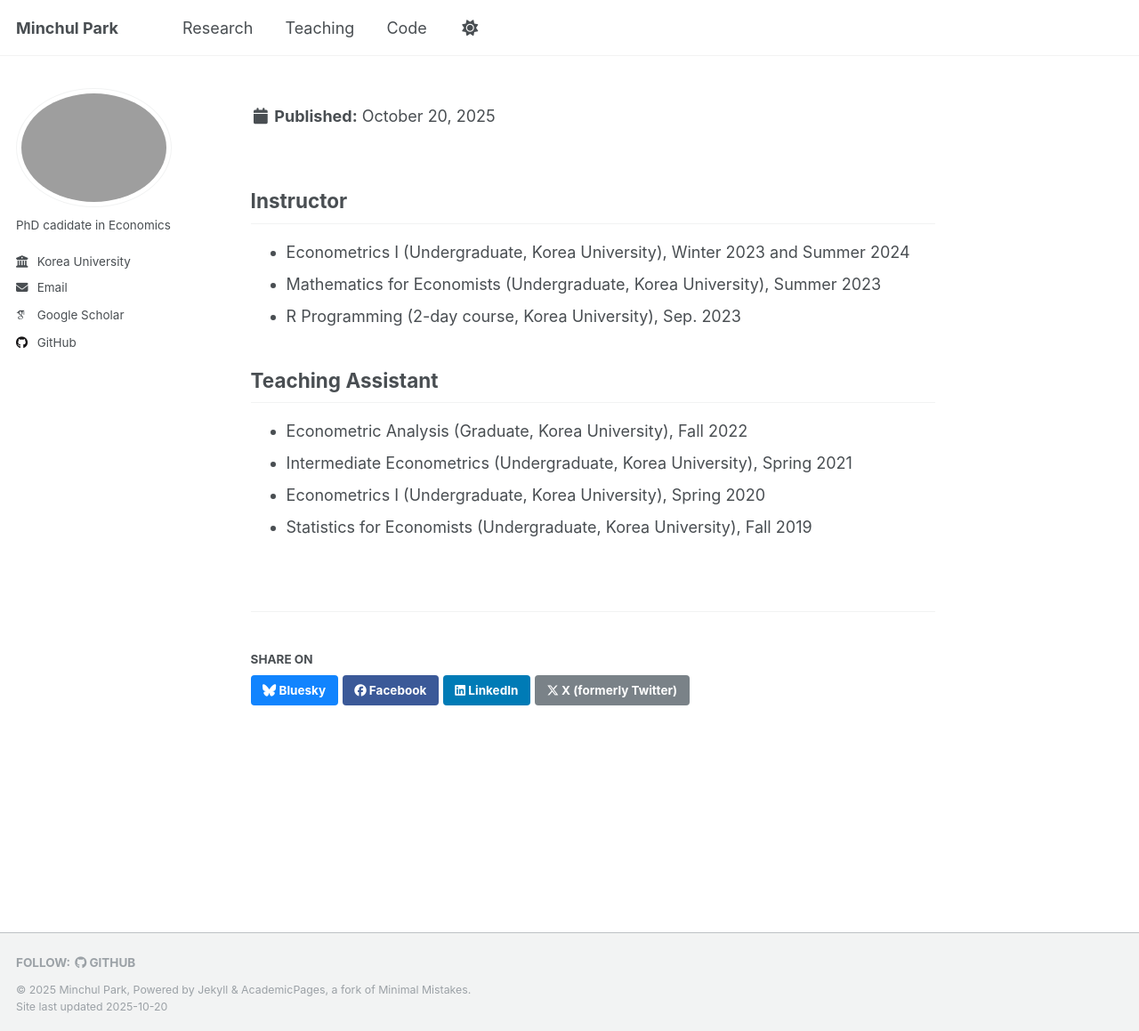
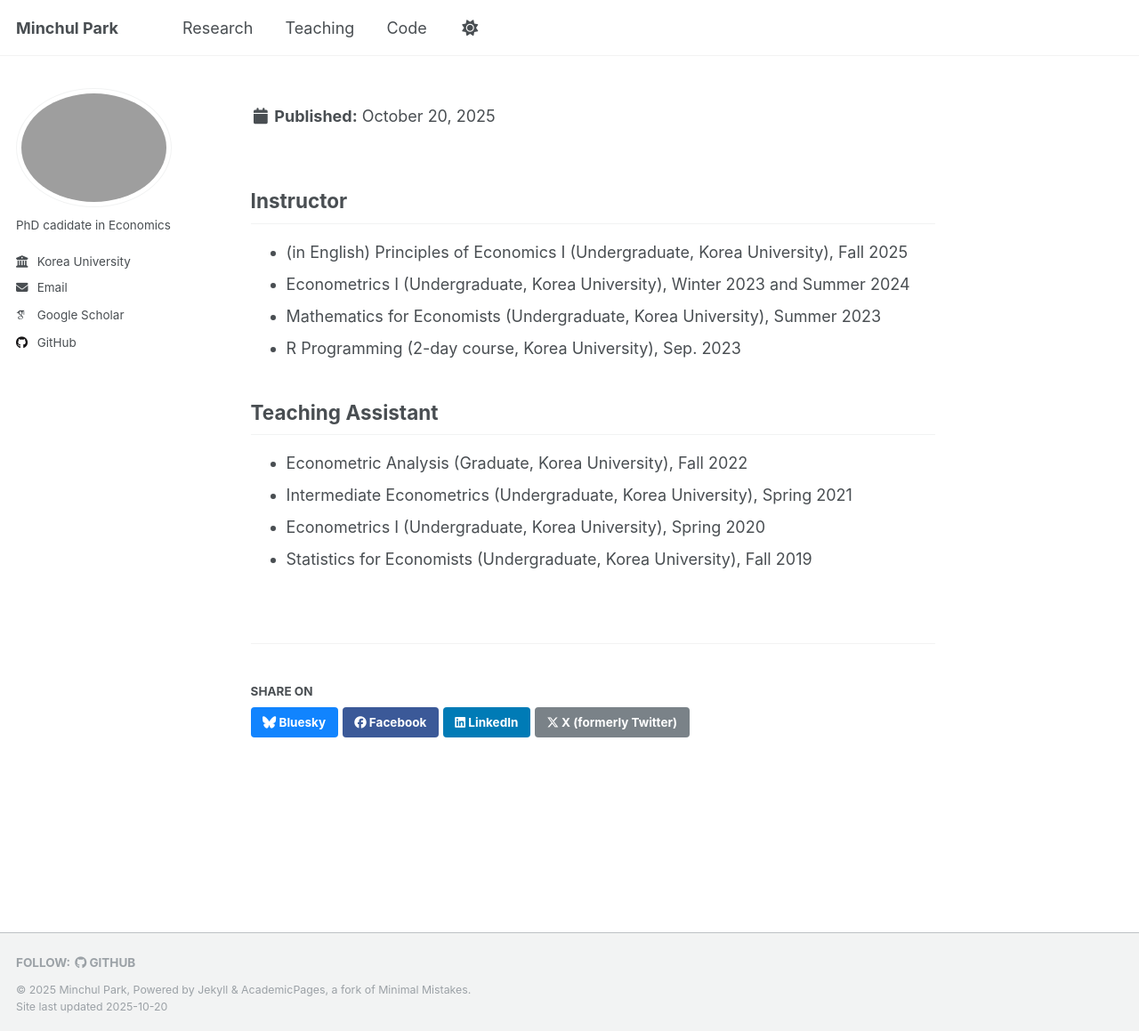
Before and after one commit to econompark/econompark.github.io, a Jekyll site: the page built from _teaching/teaching.md, in a window 1280 px wide and 1159 px high. Shown: the whole window at 89% size. Built offline with Jekyll 4.4.1, drawn with Linux system fonts in a browser that asks for light colours; some web fonts are replaced; a script that is not in the unit is left out.

Commit message:
Add course details for Principles of Economics I

```diff
--- a/_teaching/teaching.md
+++ b/_teaching/teaching.md
@@ -6,6 +6,7 @@ header: false
 show_date: false
 ---
 ## Instructor
+  - (in English) Principles of Economics I (Undergraduate, Korea University), Fall 2025
   - Econometrics I (Undergraduate, Korea University), Winter 2023 and Summer 2024
   - Mathematics for Economists (Undergraduate, Korea University), Summer 2023
   - R Programming (2-day course, Korea University), Sep. 2023
```
